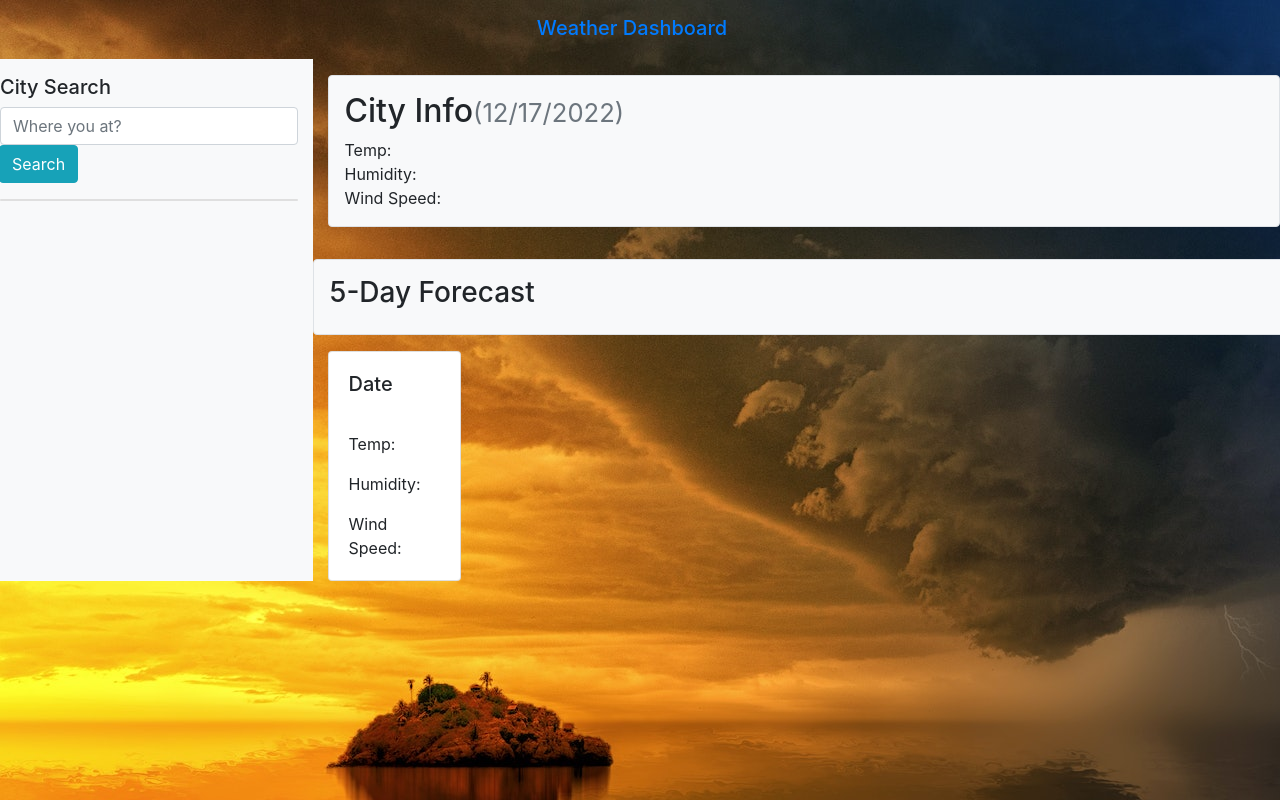
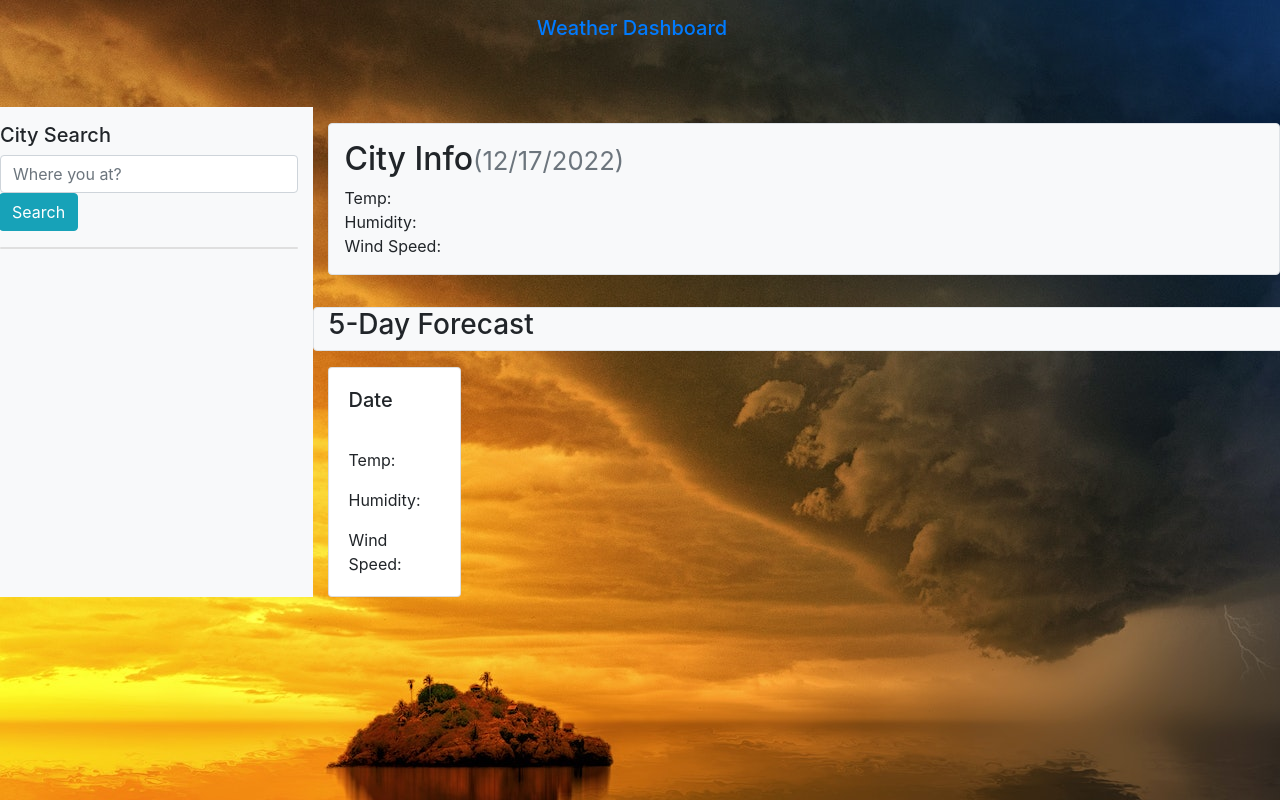
Before and after one commit to samiyazaki/Whatever_the_Weather, a plain HTML site: page index.html in a window 1280 px wide. Drawn offline with nearby package versions, Linux system fonts and the light colour scheme.

Commit message:
Fixed some issues

```diff
--- a/index.html
+++ b/index.html
@@ -4,11 +4,11 @@
         <meta charset="UTF-8">
         <meta name ="viewport" content="width=device-width, initial-scale=1.0">
         <title>Whatever the Weather</title>
-
         <script src="https://code.jquery.com/jquery-3.5.1.min.js"
         integrity="sha256-9/aliU8dGd2tb6OSsuzixeV4y/faTqgFtohetphbbj0="
         crossorigin="anonymous">
         </script>
+        <link rel="stylesheet" href="./assets/style.css">
         <link rel="stylesheet" href="https://stackpath.bootstrapcdn.com/bootstrap/4.3.1/css/bootstrap.min.css" integrity="sha384-ggOyR0iXCbMQv3Xipma34MD+dH/1fQ784/j6cY/iJTQUOhcWr7x9JvoRxT2MZw1T" crossorigin="anonymous">
         <link rel="stylesheet" href="https://stackpath.bootstrapcdn.com/font-awesome/4.7.0/css/font-awesome.min.css">
         <script src="https://cdn.jsdelivr.net/npm/dayjs@1/dayjs.min.js">
@@ -19,7 +19,7 @@
         <div class="container-fluid"></div>
             <div class="row navbar">
                 <div class="col-12 text-center">
-                    <h1 class="navbar-brand pb-0 px-0 text-primary">Weather Dashboard</h1>
+                    <h1 class="navbar-brand pb-5 px-5 text-primary">Weather Dashboard</h1>
                 </div>
             </div>
             <div class = "row content-row">
@@ -52,7 +52,7 @@
                         </div>
                     </div>
                     <div class="row">
-                        <div class="col-12 bg-light border rounded my-3 px-3 py-3">
+                        <div class="col-12 bg-light border rounded my-3">
                             <h3>5-Day Forecast</h3>
                         </div>
                     </div>
```
Also changed, not shown: assets/style.css (added).
